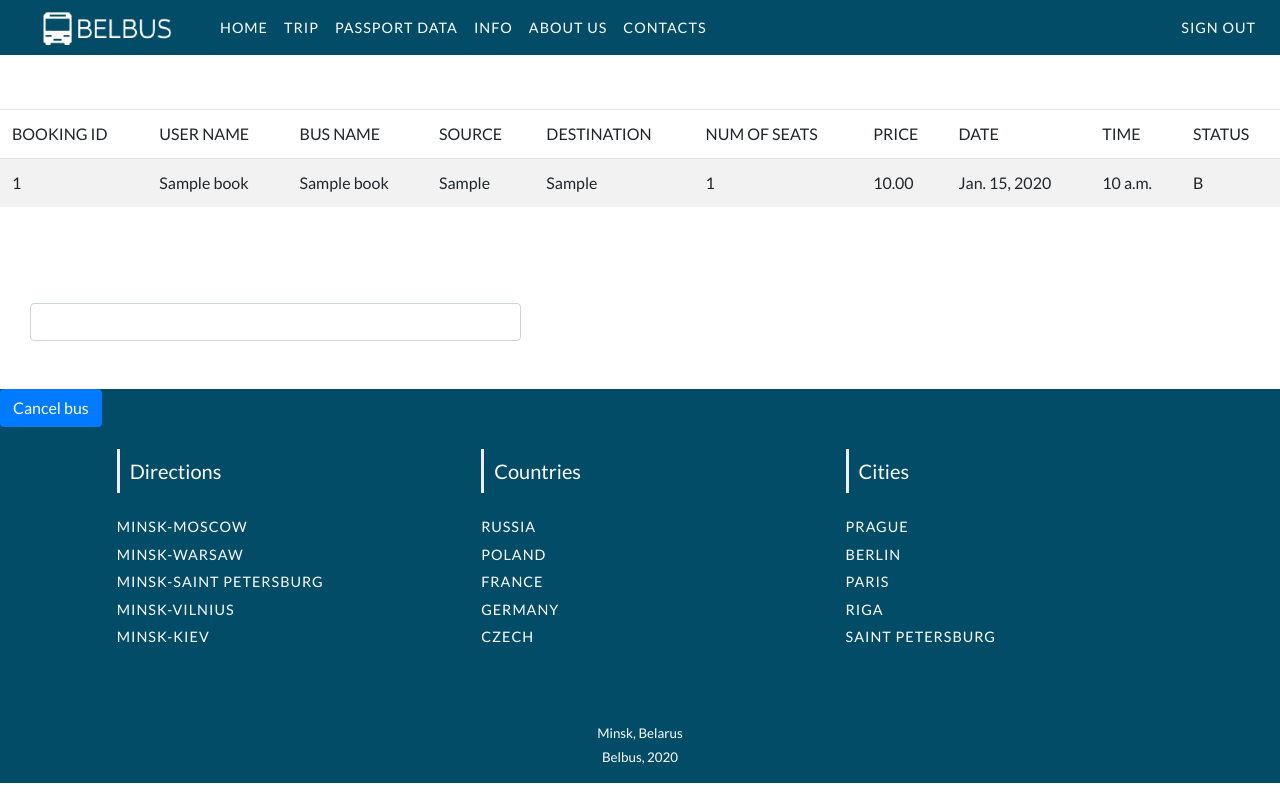
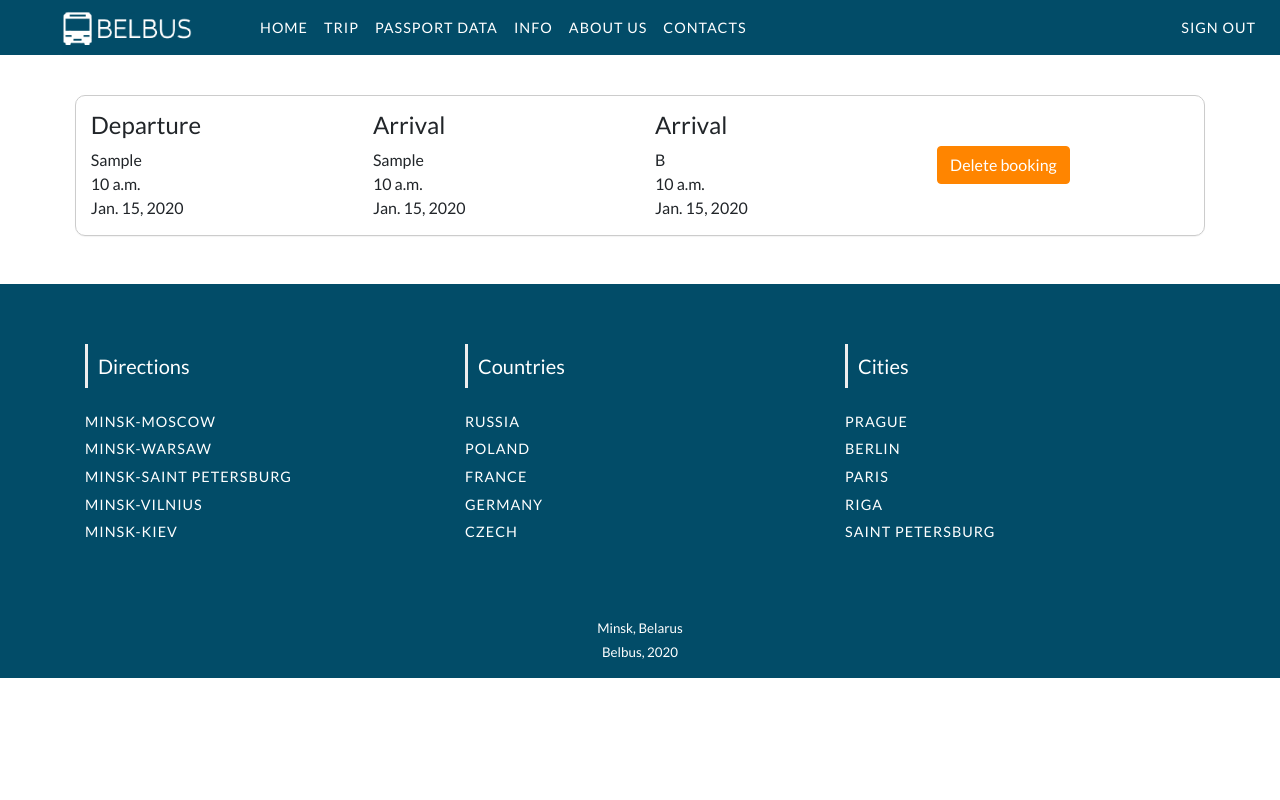
Before and after one commit to AngelinaKhilman/ticket-selling, a Django app: page /myapp/seebookings in a window 1280 px wide. Run offline with Django 3.2, Linux system fonts and the light colour scheme; a user stored in the database is signed in; tables that the repository leaves empty hold one stand-in row (values such as "Sample post"); some libraries are stand-ins or nearby versions.

Commit message:
new markup added, bugs fixed

```diff
--- a/myapp/static/css/styles.css
+++ b/myapp/static/css/styles.css
@@ -55,11 +55,11 @@ a{
         text-transform: uppercase;
 
 }
-a:hover {
+li a:hover {
     color: #FFFFFF;
      padding: 3px 0;
 	margin-left:5px;
-	font-weight:700;/* Цвет ссылки */
+	font-weight:700;
    }
 
 
--- a/myapp/templates/myapp/base.html
+++ b/myapp/templates/myapp/base.html
@@ -25,7 +25,7 @@
 
 <body>
 <nav class="navbar navbar-expand-lg sticky-top">
-    <a1 class="navbar-brand" href="{% url 'home' %}"><img width="180px"  src="{% static 'mysite/images/logo.png' %}"></a1>
+    <a class="navbar-brand" href="{% url 'home' %}"><img width="180px"  src="{% static 'mysite/images/logo.png' %}"></a>
     <button class="navbar-toggler" type="button" data-toggle="collapse" data-target="#navbarSupportedContent"
             aria-controls="navbarSupportedContent" aria-expanded="false" aria-label="Toggle navigation">
         <span class="navbar-toggler-icon"></span>
--- a/myapp/templates/myapp/booklist.html
+++ b/myapp/templates/myapp/booklist.html
@@ -1,59 +1,89 @@
 {% extends 'myapp/base.html' %}
 {% block content %}
 <h3>{{msg}}</h3>
-<h2>List of buses</h2>
-<table class="table table-striped">
-    <thead>
-    <td>BOOKING ID</td>
-    <td>USER NAME</td>
-    <td>BUS NAME</td>
-    <td>SOURCE</td>
-    <td>DESTINATION</td>
-    <td>NUM OF SEATS</td>
-    <td>PRICE</td>
-    <td>DATE</td>
-    <td>TIME</td>
-    <td>STATUS</td>
+<style type="text/css">
+    .panel-default {
+    border-color: #ddd;
 
 
-    </thead>
+}
+.panel {
+    margin: auto;
+    margin-bottom: 20px;
+    margin-top: 20px;
+    margin-left: 5%;
+    margin-right: 5%;
+    border: 1px solid transparent;
+    border-color: #ccc;
+    -webkit-border-radius: 10px;
+    -webkit-box-shadow: 0 1px 1px rgba(0,0,0,.05);
+    box-shadow: 0 1px 1px rgba(0,0,0,.05);
+    padding: 15px;
+}
 
+
+</style>
+<table class="table">
     {% for row in book_list %}
     <tr>
-        <td>{{row.id}}</td>
-        <td>{{row.name}}</td>
-        <td>{{row.bus_name}}</td>
-        <td>{{row.source}}</td>
-        <td>{{row.dest}}</td>
-        <td>{{row.nos}}</td>
-        <td>{{row.price}}</td>
-        <td>{{row.date}}</td>
-        <td>{{row.time}}</td>
-        <td>{{row.status}}</td>
+        <td style="border: 0px">
+            <div class="panel panel-default">
+                <div class="row" style="align-items: center">
+                    <div class="col-xs-6 col-sm-3 origin">
+                        <h4 class="caption">Departure</h4>
+                        <div class="stop">{{row.source}}</div>
+                        <div class="time">{{row.time }}</div>
+                        <div class="date">{{row.date}}</div>
+                    </div>
+                    <div class="col-xs-6 col-sm-3 origin">
+                        <h4 class="caption">Arrival</h4>
+                        <div class="stop">{{row.dest}}</div>
+                        <div class="time">{{row.time }}</div>
+                        <div class="date">{{row.date}}</div>
+                    </div>
+                    <div class="col-xs-6 col-sm-3 origin">
+                        <h4 class="caption">Arrival</h4>
+                        <div class="stop">{{row.status}}</div>
+                        <div class="time">{{row.time }}</div>
+                        <div class="date">{{row.date}}</div>
+                    </div>
+                    <div class="col-xs-6 col-sm-3 origin">
+                        {% if row.status == "BOOKED" %}
+                        <form action="{% url 'cancellings' %}" method="post">
+                            {% csrf_token %}
+                            <div class="pull-right">
 
+                                <button value="{{row.id}}" name="bus_id" type="submit"
+                                        class="btn btn-primary float-left"
+                                        style="background: #FF8500; border-color: #FF8500">Cancel booking
+                                </button>
+
+                            </div>
+                            {{error}}
+
+                        </form>
+                        {% else %}
+                        <form action="{% url 'delete_booking' %}" method="post">
+                            {% csrf_token %}
+                            <div class="pull-right">
+
+                                <button value="{{row.uniccode}}" name="booking_id" type="submit"
+                                        class="btn btn-primary float-left"
+                                        style="background: #FF8500; border-color: #FF8500">Delete booking
+                                </button>
+
+                            </div>
+                            {{error}}
+
+                        </form>
+                        {% endif %}
+                    </div>
+                </div>
+            </div>
+        </td>
 
     </tr>
     {% endfor %}
 </table>
-<form action="{% url 'cancellings' %}" method="post">
-    <h3>Choose bus to book</h3>
-    {% csrf_token %}
-    <div class="col-auto">
-        <label for="example-email-input" class="col-2 col-form-label">Bus ID</label>
-        <div class="col-5">
-            <input name='bus_id' class="form-control" type="number" id="example-email-input">
-        </div>
-    </div>
-
-    <br>
-    <br>
-    <div class="pull-right">
-        <button type="submit" class="btn btn-primary float-left">Cancel bus</button>
-    </div>
-
-
-    {{error}}
-
-</form>
 
 {% endblock %}
--- a/myapp/templates/myapp/home.html
+++ b/myapp/templates/myapp/home.html
@@ -97,7 +97,7 @@
                 </div>
                 <div class="pull-right" style="width: 100%">
                     <button type="submit" class="btn btn-primary d-block mx-auto"
-                            style="width: 200px; background: #FF8500">
+                            style="width: 200px; background: #FF8500; border-color: #FF8500">
                         Find
                         ticket
                     </button>
--- a/myapp/urls.py
+++ b/myapp/urls.py
@@ -16,6 +16,7 @@ urlpatterns = [
     #path('seepassportdata', views.see_passport_data, 'seepassportdata'),
     path('bookings', views.bookings, name="bookings"),
     path('cancellings', views.cancellings, name="cancellings"),
+    path('delete_booking', views.delete_booking, name='delete_booking'),
     path('seebookings', views.seebookings, name="seebookings"),
     path('signup', views.signup, name="signup"),
     path('signin', views.signin, name="signin"),
--- a/myapp/views.py
+++ b/myapp/views.py
@@ -19,12 +19,13 @@ child = 0
 adult = 0
 senior = 0
 isic = 0
+round_or_one_flag = 0
 
 def home(request):
-    if request.user.is_authenticated:
+    #if request.user.is_authenticated:
         return render(request, 'myapp/home.html')
-    else:
-        return render(request, 'myapp/signin.html')
+    #else:
+        #return render(request, 'myapp/signin.html')
 
 def contacts(request):
     return render(request, 'myapp/contacts.html')
@@ -64,59 +65,41 @@ def null_validation(value):
     else:
         return 0
 
-@login_required(login_url='signin')
+
 def findbus(request):
     context = {}
     if request.method == 'POST':
-        global number_of_seats, adult, senior, isic, child
-        radio = request.POST.get("returning", None)
+        global number_of_seats, adult, senior, isic, child, round_or_one_flag
+        radio = request.POST.get("trip_type", None)
+        source_r = request.POST.get('source')
+        dest_r = request.POST.get('destination')
+        date_r = request.POST.get('date')
+        adult_r = request.POST.get('adult')
+        adult_r = null_validation(adult_r)
+        senior_r = request.POST.get('senior')
+        senior_r = null_validation(senior_r)
+        child_r = request.POST.get('child')
+        child_r = null_validation(child_r)
+        isic_r = request.POST.get('isic')
+        isic_r = null_validation(isic_r)
+        adult = adult_r
+        senior = senior_r
+        isic = isic_r
+        child = child_r
+        number_of_seats = adult_r + senior_r + child_r + isic_r
+        bus_list_from = Bus.objects.filter(source=source_r, dest=dest_r, date=date_r, rem__gte=number_of_seats)
         if radio in ['0']:
-            source_r = request.POST.get('source')
-            dest_r = request.POST.get('destination')
-            date_r = request.POST.get('date')
-            adult_r = request.POST.get('adult')
-            adult_r = null_validation(adult_r)
-            senior_r = request.POST.get('senior')
-            senior_r = null_validation(senior_r)
-            child_r = request.POST.get('child')
-            child_r = null_validation(child_r)
-            isic_r = request.POST.get('isic')
-            isic_r = null_validation(isic_r)
-            adult = adult_r
-            senior = senior_r
-            isic = isic_r
-            child = child_r
-            bus_list = []
-            number_of_seats = adult_r + senior_r + child_r + isic_r
-            bus_list1 = Bus.objects.filter(source=source_r, dest=dest_r, date=date_r, rem__gte=number_of_seats)
-            if bus_list1:
+            if bus_list_from:
                 return render(request, 'myapp/list.html', locals())
             else:
                 context["error"] = "Sorry no buses availiable"
                 return render(request, 'myapp/home.html', context)
 
         if radio in ['1']:
-            source_r = request.POST.get('source')
-            dest_r = request.POST.get('destination')
-            date_r = request.POST.get('date')
-            adult_r = request.POST.get('adult')
-            adult_r = null_validation(adult_r)
-            senior_r = request.POST.get('senior')
-            senior_r = null_validation(senior_r)
-            child_r = request.POST.get('child')
-            child_r = null_validation(child_r)
-            isic_r = request.POST.get('isic')
-            isic_r = null_validation(isic_r)
-            adult = adult_r
-            senior = senior_r
-            isic = isic_r
-            child = child_r
+            round_or_one_flag = 1
             date_return_r = request.POST.get('date_return')
-            bus_list = []
-            number_of_seats = adult_r + senior_r + child_r + isic_r
-            bus_list1 = Bus.objects.filter(source=source_r, dest=dest_r, date=date_r, rem__gte=number_of_seats)
-            bus_list2 = Bus.objects.filter(source=dest_r, dest=source_r, date=date_return_r, rem__gte=number_of_seats)
-            if bus_list1 and bus_list2:
+            bus_list_to = Bus.objects.filter(source=dest_r, dest=source_r, date=date_return_r, rem__gte=number_of_seats)
+            if bus_list_from and bus_list_to:
                 return render(request, 'myapp/list.html', locals())
             else:
                 context["error"] = "Sorry no buses availiable"
@@ -161,43 +144,82 @@ def passportdata(request, new={}):
 
 @login_required(login_url='signin')
 def bookings(request):
+    global round_or_one_flag
     context = {}
     if request.method == 'POST':
-        id_r = request.POST.get('bus_id')
+        id_r = request.POST.get('button')
         seats_r = number_of_seats
         adult_r = adult
         senior_r = senior
         isic_r = isic
         child_r = child
-        bus = Bus.objects.get(id=id_r)
-        if bus:
-            if bus.rem > int(seats_r):
-                name_r = bus.bus_name
-                cost = adult_r * bus.price + senior_r * Decimal('0.9') * bus.price + isic_r * Decimal('0.9') * bus.price + child_r * Decimal('0.8') * bus.price
-                source_r = bus.source
-                dest_r = bus.dest
-                nos_r = Decimal(bus.nos)
-                price_r = bus.price
-                date_r = bus.date
-                time_r = bus.time
-                username_r = request.user.username
-                email_r = request.user.email
-                userid_r = request.user.id
-                uniccode_r = uuid.uuid1()
-                rem_r = bus.rem - seats_r
-                Bus.objects.filter(id=id_r).update(rem=rem_r)
-                book = Book.objects.create(name=username_r, email=email_r, userid=userid_r, bus_name=name_r,
+        bus1 = Bus.objects.get(id=id_r)
+        if bus1:
+            name_r = bus1.bus_name
+            cost = adult_r * bus1.price + senior_r * Decimal('0.9') * bus1.price + isic_r * Decimal('0.9') * bus1.price + child_r * Decimal('0.8') * bus1.price
+            source_r = bus1.source
+            dest_r = bus1.dest
+            nos_r = Decimal(bus1.nos)
+            price_r = bus1.price
+            date_r = bus1.date
+            time_r = bus1.time
+            username_r = request.user.username
+            email_r = request.user.email
+            userid_r = request.user.id
+            uniccode_r = uuid.uuid1()
+            rem_r = bus1.rem - seats_r
+            Bus.objects.filter(id=id_r).update(rem=rem_r)
+            book = Book.objects.create(name=username_r, email=email_r, userid=userid_r, bus_name=name_r,
                                            source=source_r, busid=id_r,
                                            dest=dest_r, price=cost, nos=seats_r, date=date_r, time=time_r,
                                            uniccode=uniccode_r, status='BOOKED', adult=adult_r, child=child_r, senior=senior_r, isic=isic_r)
+            print('------------book id-----------', book.id)
+
+            if round_or_one_flag == 1:
+                round_or_one_flag = 0
+                id_r = request.POST.get('bus_id')
+                bus2 = Bus.objects.get(id=id_r)
+                name_r = bus2.bus_name
+                cost = adult_r * bus2.price + senior_r * Decimal('0.9') * bus2.price + isic_r * Decimal(
+                    '0.9') * bus2.price + child_r * Decimal('0.8') * bus2.price
+                source_r = bus2.source
+                dest_r = bus2.dest
+                nos_r = Decimal(bus2.nos)
+                price_r = bus2.price
+                date_r = bus2.date
+                time_r = bus2.time
+                uniccode_r = uuid.uuid1()
+                rem_r = bus2.rem - seats_r
+                Bus.objects.filter(id=id_r).update(rem=rem_r)
+                book2 = Book.objects.create(name=username_r, email=email_r, userid=userid_r, bus_name=name_r,
+                                           source=source_r, busid=id_r,
+                                           dest=dest_r, price=cost, nos=seats_r, date=date_r, time=time_r,
+                                           uniccode=uniccode_r, status='BOOKED', adult=adult_r, child=child_r,
+                                           senior=senior_r, isic=isic_r)
                 print('------------book id-----------', book.id)
-                # book.save()
 
-                return render(request, 'myapp/bookings.html', locals())
-            else:
-                context["error"] = "Sorry select fewer number of seats"
-                return render(request, 'myapp/findbus.html', context)
+            return render(request, 'myapp/bookings.html', locals())
 
+
+
+    else:
+        return render(request, 'myapp/findbus.html')
+
+@login_required(login_url='signin')
+def delete_booking(request):
+    context = {}
+    if request.method == 'POST':
+
+        id_r = request.POST.get('booking_id')
+        booking = Book.objects.get(uniccode=id_r)
+        #seats_r = int(request.POST.get('no_seats'))
+
+        try:
+            booking.delete()
+            return redirect(seebookings)
+        except Book.DoesNotExist:
+            context["error"] = "can't delete"
+            return render(request, 'myapp/error.html', context)
     else:
         return render(request, 'myapp/findbus.html')
 
@@ -226,7 +248,7 @@ def cancellings(request):
 
 
 @login_required(login_url='signin')
-def seebookings(request,new={}):
+def seebookings(request):
     context = {}
     id_r = request.user.id
     book_list = Book.objects.filter(userid=id_r)
```
Also changed, not shown: myapp/templates/myapp/list.html (+118 -52 lines).
